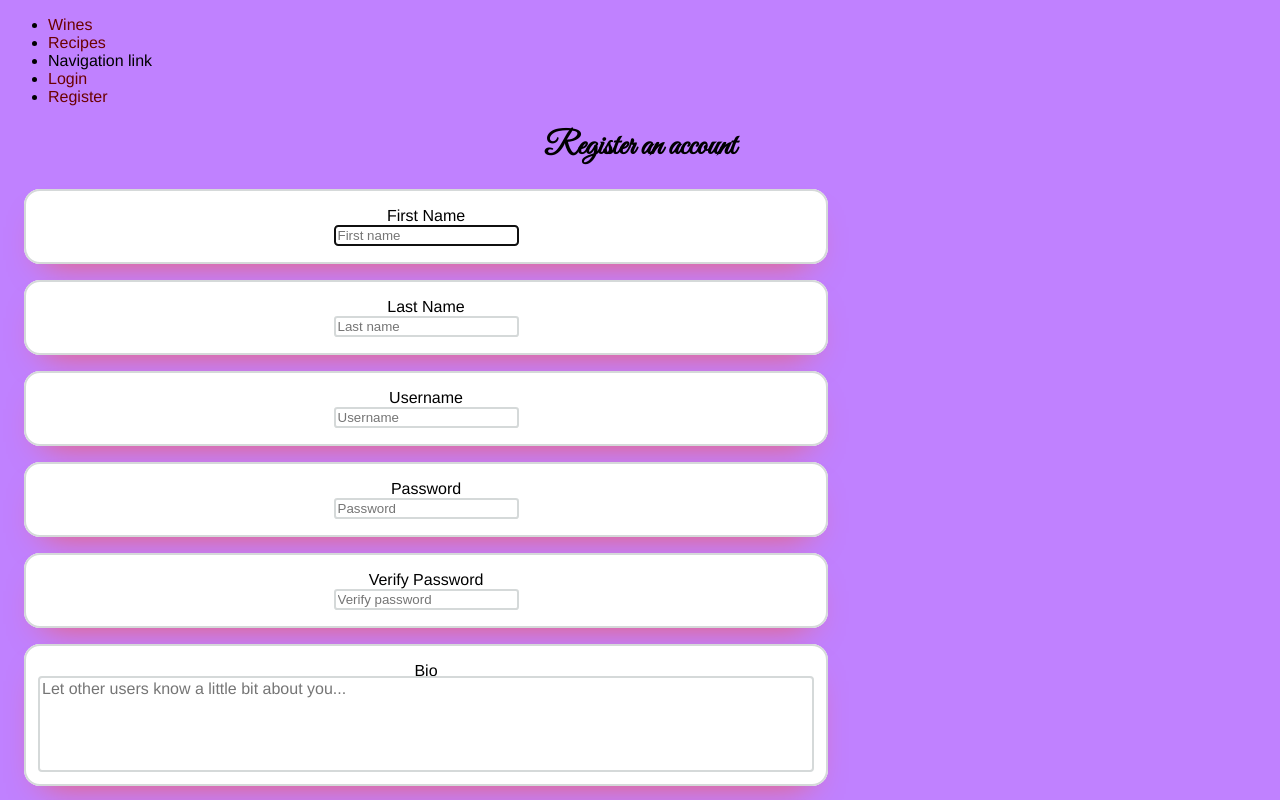
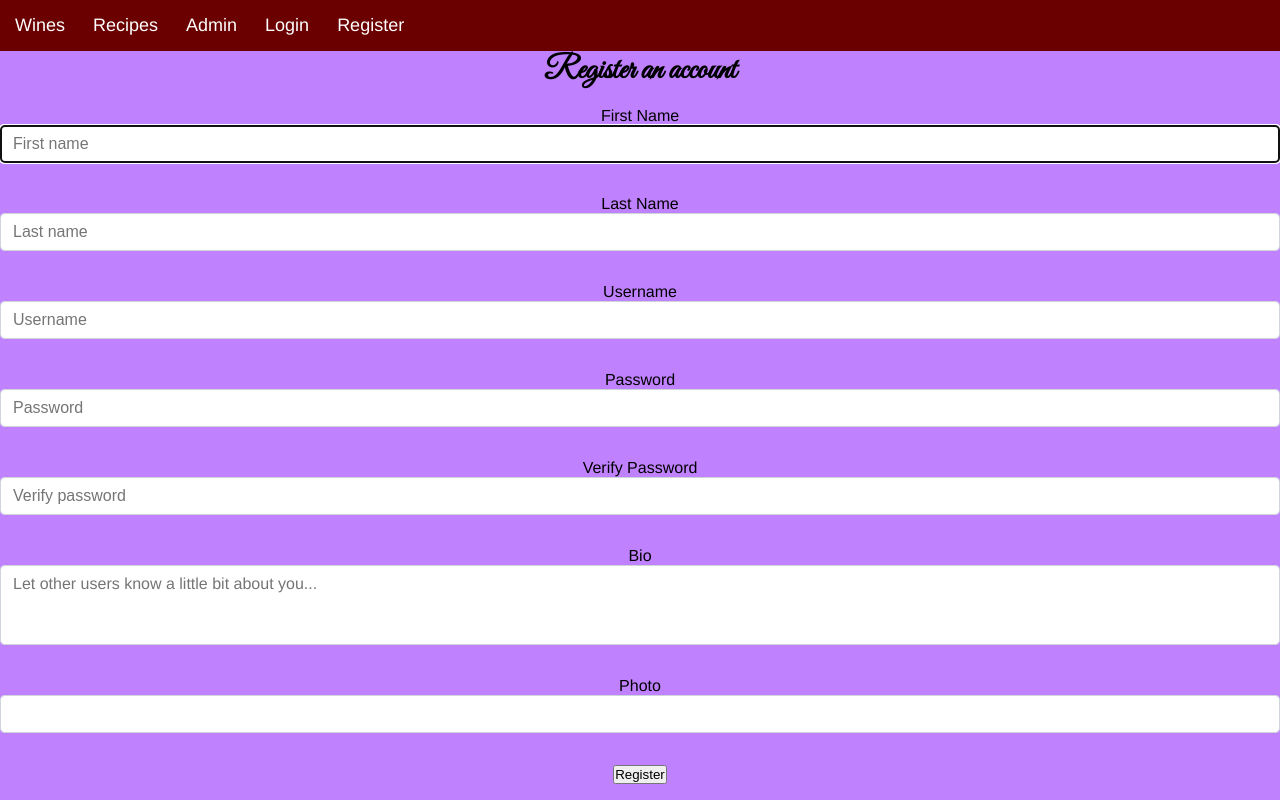
Before and after one commit to clinton-wilson/wine-capstone-client, a React (Create React App) app: page /register in a window 1280 px wide. Shown: the top 800 px of the page. Built offline with nearby package versions, Linux system fonts and the light colour scheme.

Commit message:
admins can make other users admins

```diff
--- /dev/null
+++ b/src/components/admin/isAdmin.js
@@ -0,0 +1,48 @@
+import { useEffect, useState } from "react"
+import { getSingleUser, updateUser } from "../managers/UserManager"
+
+export const IsAdmin = ({ userId }) => {
+    const [user, setUser] = useState({})
+    const User = (userId) => {
+        getSingleUser(userId)
+            .then(setUser)
+    }
+
+    useEffect(() => {
+        User(userId)
+    }, [])
+
+    return (
+        <section>
+            <form>
+                <fieldset>
+                    <div>{user.admin}</div>
+                    <div className="form-group">
+                        <label htmlFor="admin"> Admin </label>
+                        <input type="checkbox" name="admin" checked={user.admin}
+                            onChange={(e) => {
+                                const copy = { ...user }
+                                copy.admin = e.target.checked
+                                setUser(copy)
+                            }}
+                        />
+                    </div>
+                </fieldset>
+                <button type="submit"
+                onClick={e => {
+                    e.preventDefault()
+
+                    const updatedUser = {
+                        id: user.id,
+                        photo: user.photo,
+                        bio: user.bio,
+                        admin: user.admin,
+                        user: user.user
+                    }
+                    updateUser(userId, updatedUser)
+
+                }}>Update</button>
+            </form>
+        </section>
+    )
+}
--- /dev/null
+++ b/src/components/managers/UserManager.js
@@ -0,0 +1,28 @@
+export const getUsers = () => {
+    return fetch("http://localhost:8000/users", {
+        headers: {
+            "Authorization": `Token ${localStorage.getItem("wine_token")}`
+        }
+    })
+        .then(response => response.json())
+}
+
+export const getSingleUser = (userId) => {
+    return fetch(`http://localhost:8000/users/${userId}`, {
+        headers: {
+            "Authorization": `Token ${localStorage.getItem("wine_token")}`
+        }
+    })
+        .then(response => response.json())
+}
+
+export const updateUser = (id, user) => {
+    return fetch(`http://localhost:8000/users/${id}`, {
+        method: "PUT",
+        headers: {
+            "Authorization": `Token ${localStorage.getItem("wine_token")}`,
+            "Content-Type": "application/json"
+        },
+        body: JSON.stringify(user)
+    }).then(getUsers)
+}
--- a/src/components/nav/NavBar.css
+++ b/src/components/nav/NavBar.css
@@ -1,10 +1,136 @@
-/* .navbar {
+/* NAVBAR STYLING STARTS */
+.navbar {
     display: flex;
-    flex-wrap: nowrap;
-    justify-content: left;
+    align-items: center;
+    justify-content: space-between;
+    padding: 10px;
+    background-color: #6b0000;
+    color: #fff;
 }
 
-.navbar__item {
-    flex-basis: 20%;
+.nav-links a {
+    color: #fff;
+}
+
+/* NAVBAR MENU */
+.menu {
+    display: flex;
+    gap: 1em;
+    font-size: 18px;
+}
+
+.menu li:hover {
+    background-color: #a10000;
+    border-radius: 3px;
+    transition: 0.4s ease;
+}
+
+.menu li {
+    padding: 5px;
+}
+
+/* DROPDOWN MENU */
+.nav_wines {
+    position: relative;
+}
+
+.dropdown {
+    background-color: #6b0000;
+    padding: 1em 0;
+    position: absolute;
+    /*WITH RESPECT TO PARENT*/
+    display: none;
+    border-radius: 8px;
+    top: 35px;
+}
+
+.dropdown li+li {
+    margin-top: 10px;
+}
+
+.dropdown li {
+    padding: 0.5em 1em;
+    width: 8em;
+    text-align: center;
+}
+
+.dropdown li:hover {
+    background-color: #a10000;
+}
+
+.nav_wines:hover .dropdown {
+    display: block;
+}
+
+/*RESPONSIVE NAVBAR MENU STARTS*/
+/* CHECKBOX HACK */
+input[type=checkbox] {
+    /* display: none; */
+}
+
+/*HAMBURGER MENU*/
+.hamburger {
+    display: none;
+    font-size: 24px;
+    user-select: none;
+}
+
+/* APPLYING MEDIA QUERIES */
+@media (max-width: 768px) {
+    .menu {
+        display: none;
+        position: absolute;
+        background-color: teal;
+        right: 0;
+        left: 0;
+        text-align: center;
+        padding: 16px 0;
+    }
+
+    .menu li:hover {
+        display: inline-block;
+        background-color: #4c9e9e;
+        transition: 0.3s ease;
+    }
+
+    .menu li+li {
+        margin-top: 12px;
+    }
+
+    input[type=checkbox]:checked~.menu {
+        display: block;
+    }
+
+    .hamburger {
+        display: block;
+    }
+
+    .dropdown {
+        left: 50%;
+        top: 30px;
+        transform: translateX(35%);
+    }
+
+    .dropdown li:hover {
+        background-color: #4c9e9e;
+    }
+}
+
+.fakeLink {
+    color: -webkit-link;
+    cursor: pointer;
+    text-decoration: underline;
+    background: none!important;
+    border: none;
+    cursor: pointer;
+}
+
+.fakeLink:hover {
+    font-weight: bold;
+}
+
+.nav-item {
+    display: flex;
     list-style-type: none;
-} */
+    float: right;
+}
--- a/src/components/nav/NavBar.js
+++ b/src/components/nav/NavBar.js
@@ -1,43 +1,50 @@
 import { Link, useNavigate } from "react-router-dom"
 import React from 'react';
-
+import "./NavBar.css"
 
 export const NavBar = () => {
     const navigate = useNavigate()
     return (
-        <ul className="navbar has-shadow is-primary">
-            <div className="navbar-brand">
-                <div className="navbar-menu">
-                    <li className="navbar-item">
-                        <Link to="/wines">Wines</Link>
+        <nav className="navbar">
+            <ul className="nav-links">
+                <div className="menu">
+                    <li className="nav_wines">
+                        <a href="/wines">Wines</a>
+                        <ul className="dropdown">
+                            <li><a href="/wines">Wine List</a></li>
+                            <li><a href="/wines">Favorites</a></li>
+                        </ul>
                     </li>
-                    <li className="navbar-item">
-                        <Link to="/recipes">Recipes</Link>
+                    <li >
+                        <a href="/recipes">Recipes</a>
                     </li>
-                    <li className="navbar-item">
-                        Navigation link
+                    <li className="nav_wines">
+                        <a href="/">Admin</a>
+                        <ul className="dropdown">
+                            <li><a href="/admin">Users</a></li>
+                        </ul>
                     </li>
-                </div>
-            </div>
                     {
                         (localStorage.getItem("wine_token") !== null) ?
-                    <div className="navbar-end">
-                        <li className="navbar-item">
+                            <li className="nav-item">
                                 <button className="nav-link fakeLink"
                                     onClick={() => {
                                         localStorage.removeItem("wine_token")
                                         navigate('/login')
                                     }}
                                 >Logout</button>
-                        </li></div> :
+                            </li> :
                             <>
-                        <li className="navbar-item">
+                                <li className="nav-item">
                                     <Link className="nav-link" to="/login">Login</Link>
                                 </li>
-                        <li className="navbar-item">
+                                <li className="">
                                     <Link className="nav-link" to="/register">Register</Link>
                                 </li>
                             </>
-            }       </ul>
+                    }
+                </div>
+            </ul>
+        </nav>
     )
 }
--- a/src/components/recipes/RecipeEdit.js
+++ b/src/components/recipes/RecipeEdit.js
@@ -26,7 +26,7 @@ export const RecipeEdit = () => {
 
     return (<section className="form_section">
         <form className="form">
-            <h2 className="title">Edit Recipe</h2>
+            <h2 className="form_title">Edit Recipe</h2>
             <fieldset>
                 <div className="form-group">
                     <label htmlFor="name">Name: </label>
@@ -145,6 +145,7 @@ export const RecipeEdit = () => {
                 <div className="form-group">
                     <label htmlFor="main_ingredient">Main ingredient: </label>
                     <select name="main_ingredient"
+                    className="form-control"
                         proptype="int"
                         value={parseInt(editRecipe.main_ingredient)}
                         onChange={(e) => {
--- a/src/components/views/ApplicationViews.js
+++ b/src/components/views/ApplicationViews.js
@@ -1,5 +1,6 @@
 import React from 'react';
 import { Route, Routes } from "react-router-dom"
+import { AdminUserEdit } from '../admin/adminUserEdit';
 import { Login } from "../auth/Login"
 import { Register } from "../auth/Register"
 import { RecipeDetails } from "../recipes/RecipeDetails"
@@ -30,6 +31,7 @@ export const ApplicationViews = () => {
                 <Route path="/recipes" element={<RecipeList />} />
                 <Route path="/recipes/:recipeId" element={<RecipeDetails />} />
                 <Route path="/recipes/edit/:recipeId" element={<RecipeEdit />} />
+                <Route path='/admin' element={<AdminUserEdit />} />
             </Route>
         </Routes>
     </>
--- a/src/index.css
+++ b/src/index.css
@@ -10,6 +10,11 @@ body {
   font-family: 'Franklin Gothic Medium', 'Arial Narrow', Arial, sans-serif;
 }
 
+* {
+  margin: 0;
+  padding: 0;
+  box-sizing: border-box;
+}
 
 h1,
 h2,
@@ -20,13 +25,14 @@ h6 {
   font-family: 'Great Vibes', cursive;
 }
 
-.form_section{
-  display:flex;
+.form_section {
+  display: flex;
   justify-content: center;
   grid-row: auto;
 }
+
 .form {
-  min-height: 75vh;
+  height: fit-content;
   min-width: 33%;
   width: fit-content;
   color: #000;
@@ -36,8 +42,8 @@ h6 {
   display: grid;
   place-items: center;
   border-radius: 1em;
-  -webkit-box-shadow: 0px 17px 34px -20px #f55951;
-  box-shadow: 0px 17px 34px -20px #f55951;
+  -webkit-box-shadow: 0px 17px 34px -20px #c93333;
+  box-shadow: 0px 17px 34px -20px #c93333;
   max-width: 400px;
   overflow: hidden;
   padding: 0;
@@ -45,30 +51,47 @@ h6 {
 }
 
 fieldset {
-  background-color: #fff;
-  padding: 1em;
-  margin: 1em;
-  border-radius: 1em;
-  max-width: 768px;
-  display: -ms-grid;
-  display: grid;
-  place-items: center;
-  -webkit-box-shadow: 0px 17px 34px -20px #f55951;
-  box-shadow: 0px 17px 34px -20px #f55951;
-  border: 2px solid #d5d9d9;
+  min-width: 0;
+  padding: 1rem 0;
+  margin: 0;
+  border: 0;
 }
 
 .title {
   font-size: 4rem;
+  margin-left: .25em;
   padding-top: .25em;
   padding-bottom: .25em;
   font-weight: 700;
   color: #6b0000;
   text-shadow: .02em .02em #c93333;
-  padding-left: 1em;
-  background-color: #caa8f5;
-  -webkit-box-shadow: 0px 17px 34px -20px #f55951;
-  box-shadow: 0px 17px 34px -20px #f55951;
+}
+
+.form_title {
+  font-size: 4rem;
+  margin-left: .25em;
+  padding-top: .25em;
+  padding-bottom: .25em;
+  font-weight: 700;
+  color: #6b0000;
+  text-shadow: .02em .02em #c93333;
+}
+
+.form-control {
+  display: block;
+  width: 100%;
+  height: calc(1.5em + .75rem + 2px);
+  padding: .375rem .75rem;
+  font-size: 1rem;
+  font-weight: 400;
+  line-height: 1.5;
+  color: #495057;
+  background-color: #fff;
+  background-clip: padding-box;
+  border: 1px solid #ced4da;
+  border-radius: .25rem;
+  -webkit-transition: border-color .15s ease-in-out, box-shadow .15s ease-in-out;
+  transition: border-color .15s ease-in-out, box-shadow .15s ease-in-out;
 }
 
 input {
@@ -90,7 +113,7 @@ select {
   color: #0f1111;
   cursor: pointer;
   display: inline-block;
-  font-family: "Amazon Ember",sans-serif;
+  font-family: "Amazon Ember", sans-serif;
   font-size: 13px;
   line-height: 29px;
   padding: 0 10px 0 11px;
@@ -126,7 +149,7 @@ textarea {
   resize: none;
 }
 
-.field_number{
+.field_number {
   width: 3em;
 }
 
@@ -143,8 +166,8 @@ textarea {
   background-color: #caa8f5;
   place-items: center;
   border-radius: 1em;
-  -webkit-box-shadow: 0px 17px 34px -20px #f55951;
-  box-shadow: 0px 17px 34px -20px #f55951;
+  -webkit-box-shadow: 0px 17px 34px -20px #c93333;
+  box-shadow: 0px 17px 34px -20px #c93333;
 }
 
 .list_icons {
@@ -153,7 +176,7 @@ textarea {
 }
 
 .list_icon {
-font-size: 15px;
+  font-size: 15px;
 }
 
 .list_image {
@@ -180,17 +203,18 @@ a {
   background-color: #caa8f5;
   place-items: center;
   border-radius: 1em;
-  -webkit-box-shadow: 0px 17px 34px -20px #f55951;
-  box-shadow: 0px 17px 34px -20px #f55951;
+  -webkit-box-shadow: 0px 17px 34px -20px #c93333;
+  box-shadow: 0px 17px 34px -20px #c93333;
 }
 
-.detail_image{
+.detail_image {
   display: flex;
-  border: solid;
+  border: solid #6b0000;
+  justify-content: center;
   background-color: white;
   padding: 1em;
-  width: fit-content;
 }
+
 .detail {
   margin-top: 1em;
 }
@@ -202,3 +226,7 @@ a {
 .detail_icon {
   margin: 1em;
 }
+
+li {
+  list-style: none;
+}
```
Also changed, not shown: src/components/admin/adminUserEdit.js (added, +30 -0 lines). Lines whose indentation alone changed are shown as unchanged.
